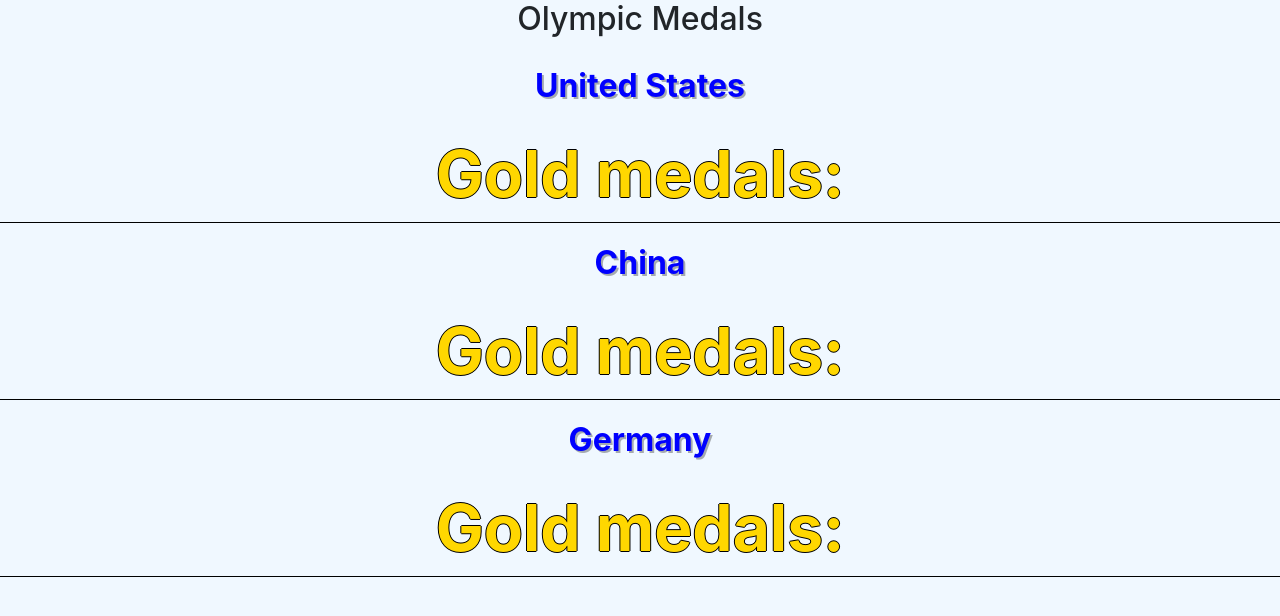
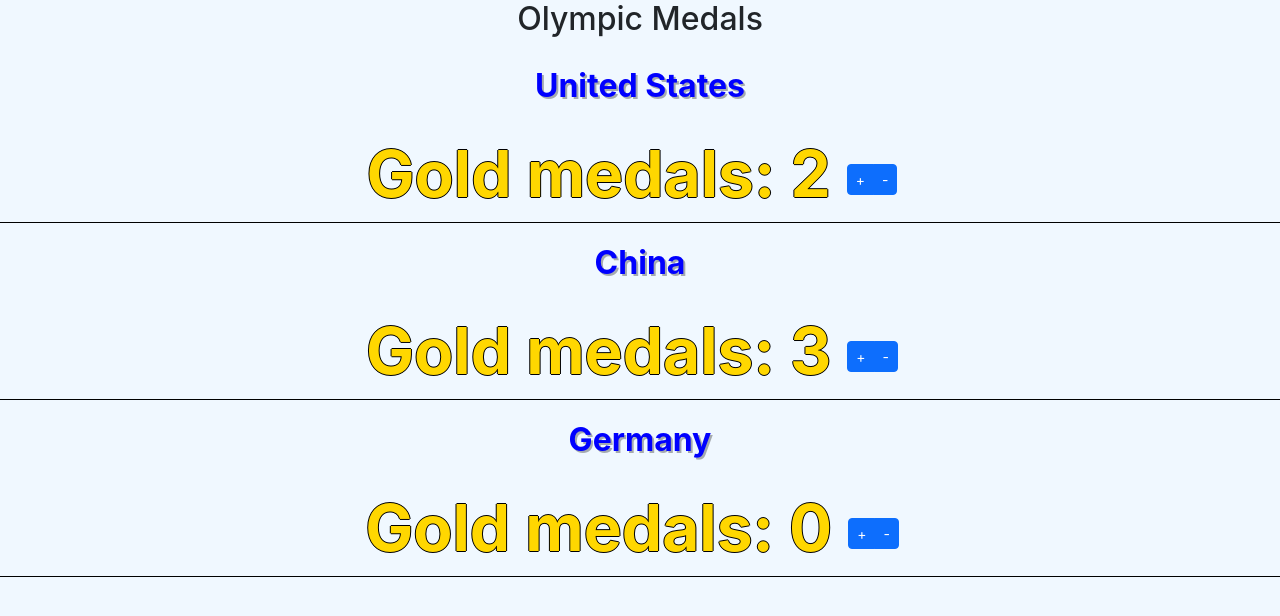
Before and after one commit to kbauer17/bauer-react-country-app, a React (Create React App) app: page / in a window 1280 px wide. Shown: the top 616 px of the page. Built offline with nearby package versions, Linux system fonts and the light colour scheme.

Commit message:
[2.05] add increment, decrement buttons via Medal component

```diff
--- a/src/App.js
+++ b/src/App.js
@@ -8,7 +8,7 @@ import Country from './components/Country';
 class App extends Component {
   state = {
     countriesImmutable: [
-      { id: 1, name: 'United States', gold: 2 },
+      { id: 1, name: 'United States', gold: 2, },
       { id: 2, name: 'China', gold: 3 },
       { id: 3, name: 'Germany', gold: 0 },
     ]
--- a/src/components/Country.jsx
+++ b/src/components/Country.jsx
@@ -9,7 +9,10 @@ class Country extends Component {
         return (
             <div className='container-fluid'>
                 <div className='name py-3'> { country.name } </div>
-                <div className='gold'> {Medal(country.gold)} </div>
+                <div className='gold'> {Medal(onDecrement,onIncrement, country)} </div>
+
+
+
                 {/* <div className='gold'> Gold medals:  { country.gold }
                     <div className='btn-group px-3' role='group'>
                         <button type='button' onClick={ () => onIncrement(country.id) } className='btn btn-primary btn-sm'> + </button>
--- a/src/components/Medal.jsx
+++ b/src/components/Medal.jsx
@@ -1,15 +1,15 @@
-import React, {Component} from "react";
+import React from "react";
 
-function Medal(props) {
+function Medal( removeMedal,addMedal,country ) {
 
 
 
         return (
-            <div className='gold'> Gold medals:  { props.gold }
-            {/* <div className='btn-group px-3' role='group'>
-                <button type='button' onClick={ () => onIncrement(country.id) } className='btn btn-primary btn-sm'> + </button>
-                <button type='button' onClick={ () => onDecrement(country.id) } className='btn btn-primary btn-sm'> - </button>
-            </div>  */}
+            <div className='gold'> Gold medals:  { country.gold }
+            <div className='btn-group px-3' role='group'>
+                <button type='button' onClick={ () => addMedal(country.id) } className='btn btn-primary btn-sm'> + </button>
+                <button type='button' onClick={ () => removeMedal(country.id) } className='btn btn-primary btn-sm'> - </button>
+            </div>
         </div>
         )
 
```
